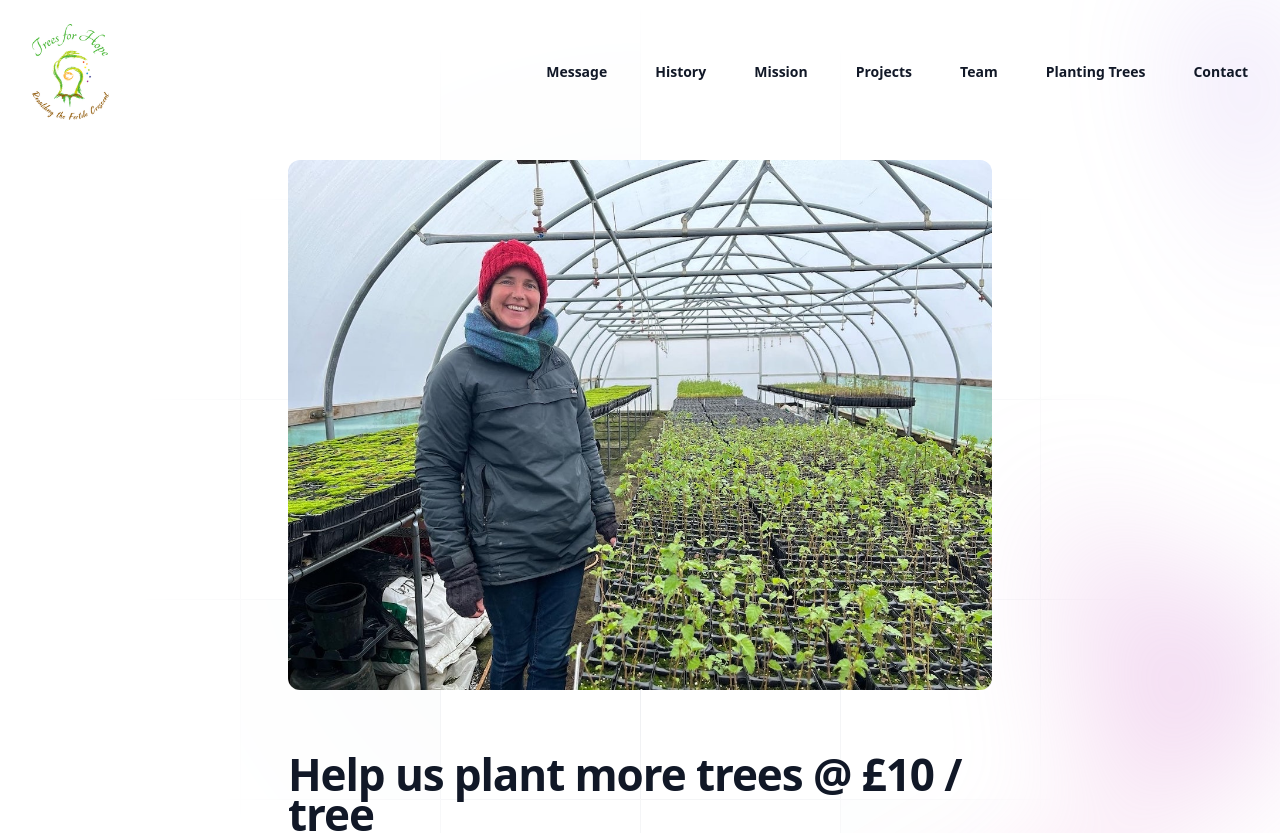
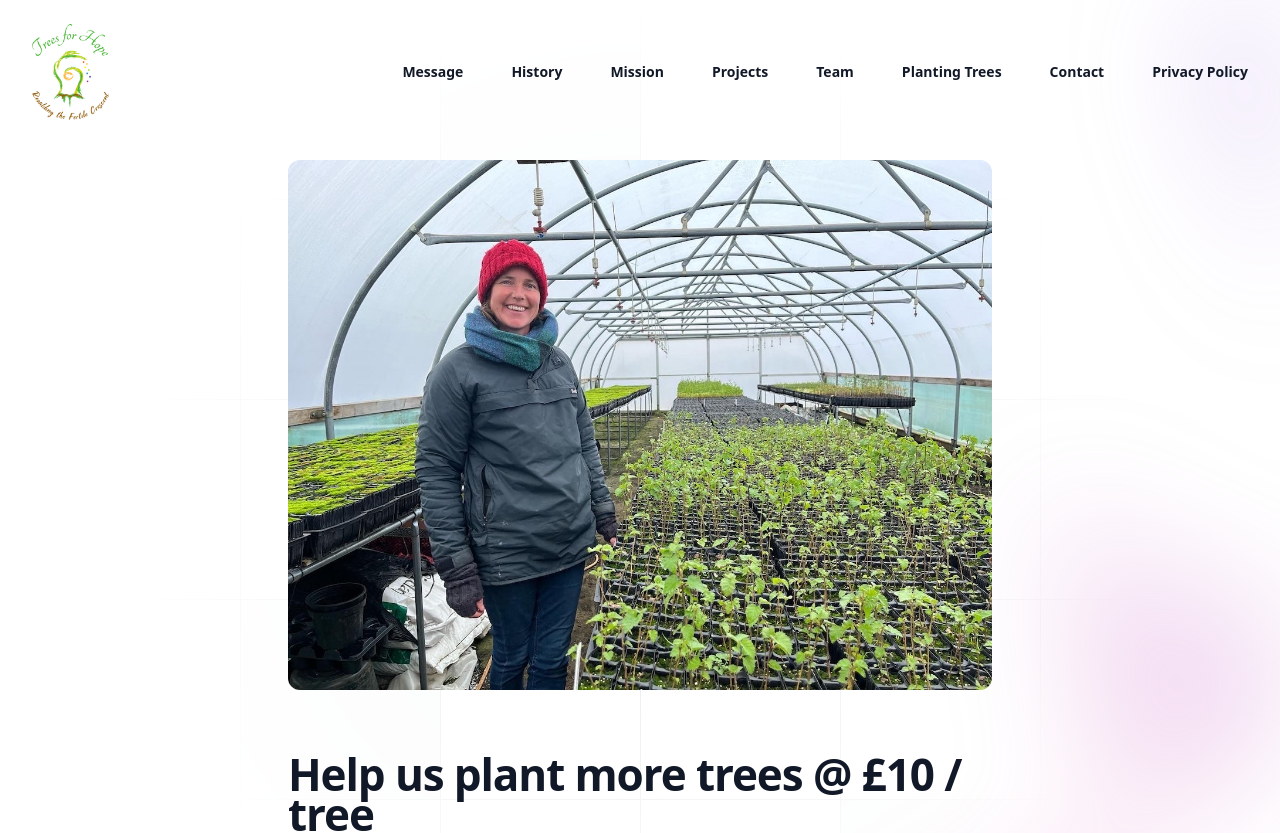
Before and after one commit to nirdoshyaqin/trees_for_hope, a Next.js app: page /tree_planting in a window 1280 px wide. Shown: the top 833 px of the page. Built offline with nearby package versions, Linux system fonts and the light colour scheme.

Commit message:
Headerメニュー項目にprivacy policyを追加

```diff
--- a/components/header.js
+++ b/components/header.js
@@ -11,7 +11,8 @@ const navigation = [
   { name: "Projects", href: "/projects", childmenu: [{ name: "Atlantic Rainforest", href: "/projects/atlantic-rainforest" }] },
   { name: "Team", href: "/team" },
   { name: "Planting Trees", href: "/tree_planting" },
-  { name: "Contact", href: "/contact" }
+  { name: "Contact", href: "/contact" },
+  { name: "Privacy Policy", href: "/privacy_policy" }
 ];
 
 function Header() {
```
